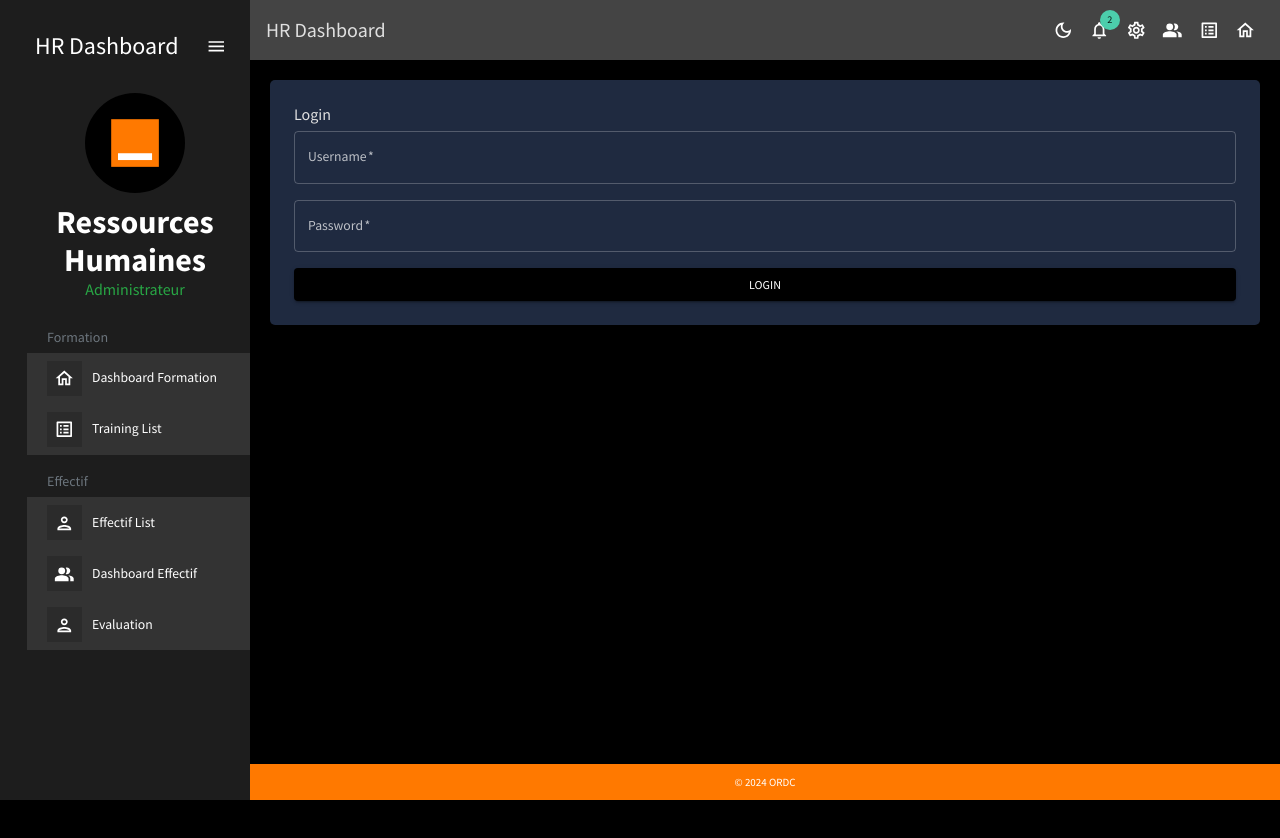
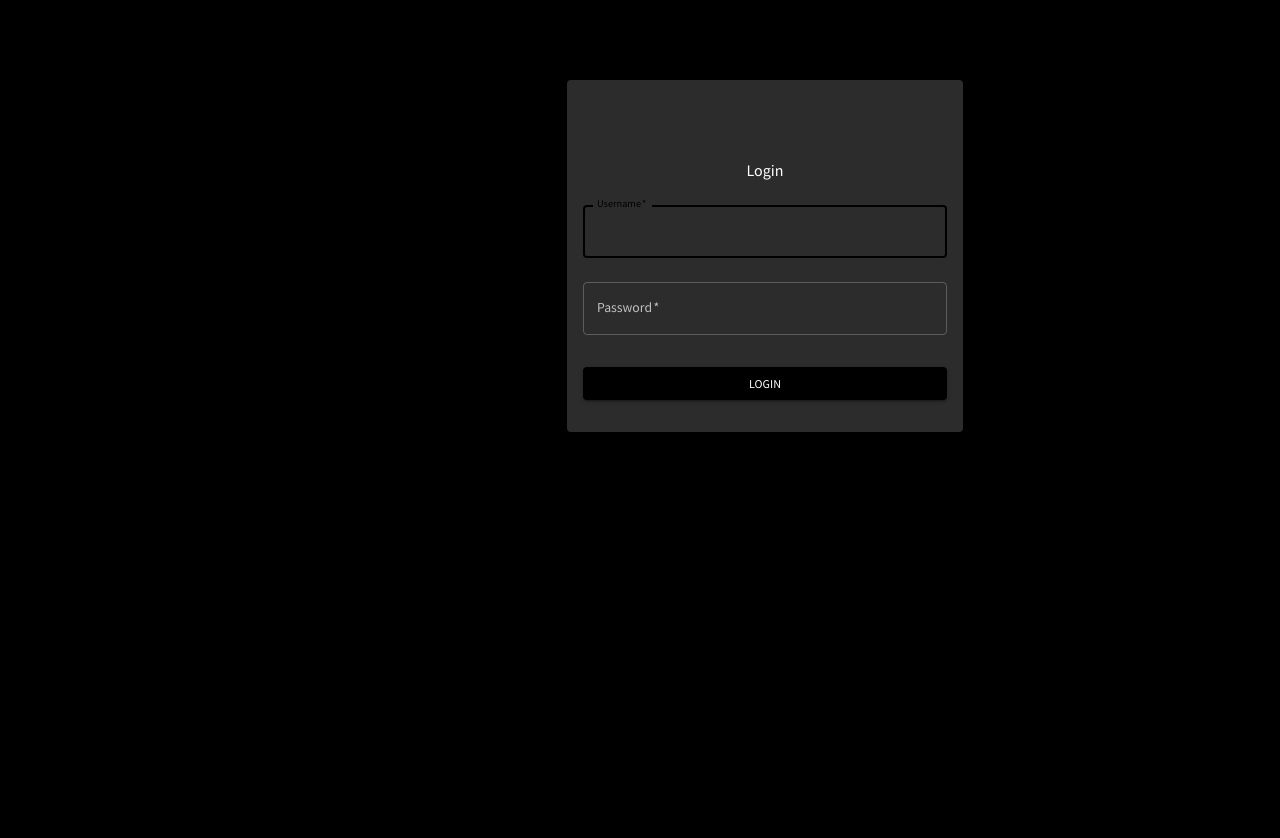
Before and after one commit to divineago/tempOrangeFront, a React (Create React App) app: page /login in a window 1280 px wide. Shown: the top 838 px of the page. Built offline with nearby package versions, Linux system fonts and the light colour scheme.

Commit message:
AJOUT DU lOGIN

```diff
--- a/package.json
+++ b/package.json
@@ -25,13 +25,16 @@
     "@testing-library/react": "^13.3.0",
     "@testing-library/user-event": "^13.5.0",
     "chart.js": "^3.9.1",
+    "emailjs-com": "^3.2.0",
     "file-saver": "^2.0.5",
     "formik": "^2.2.9",
     "moment": "^2.30.1",
+    "nodemailer": "^6.9.14",
     "react": "^18.2.0",
     "react-big-calendar": "^1.13.0",
     "react-chartjs-2": "^4.3.1",
     "react-dom": "^18.2.0",
+    "react-otp-input": "^3.1.1",
     "react-pro-sidebar": "^0.7.1",
     "react-redux": "^8.0.2",
     "react-router-dom": "^6.3.0",
--- a/src/App.js
+++ b/src/App.js
@@ -1,8 +1,7 @@
-// src/App.js
-import React from 'react';
+import React, { useState } from 'react';
 import { ThemeProvider, CssBaseline } from '@mui/material';
 import { ColorModeContext, useMode } from './theme';
-import { Routes, Route } from 'react-router-dom';
+import { Routes, Route, Navigate } from 'react-router-dom';
 import Sidebar from './scenes/global/Sidebar';
 import Topbar from './scenes/global/Topbar';
 import TrainingForm from './scenes/training/TrainingForm';
@@ -15,7 +14,7 @@ import FormComponent from './scenes/Form/FormComponent';
 import NotificationIcon from './scenes/Form/NotificationIcon';
 import NotificationPopup from './scenes/Form/NotificationPopup';
 import AdminView from './scenes/User/AdminView';
-import LoginForm from './scenes/User/LoginForm';
+import Login from './scenes/User/Login';
 import SignUpForm from './scenes/User/SignupForm';
 import EvaluationForm from './scenes/training/Evaluation';
 import TrainingCalendar from './scenes/training/TrainingCalendar';
@@ -24,32 +23,34 @@ import './index.css'; // Assurez-vous d'importer le fichier de styles
 
 function App() {
   const [theme, colorMode] = useMode();
+  const [isAuthenticated, setIsAuthenticated] = useState(false);
 
   return (
     <ColorModeContext.Provider value={colorMode}>
       <ThemeProvider theme={theme}>
         <CssBaseline />
         <div className="app">
-          <Sidebar />
+          {isAuthenticated && <Sidebar />}
           <main className="content">
-            <Topbar />
+            {isAuthenticated && <Topbar />}
             <div className="main-content">
               <Routes>
-              <Route path="/trainingform" element={<TrainingForm />} />
-              <Route path="/trainingform" element={<FormComponent />} />
-              <Route path="/trainingprogress" element={<TrainingProgress />} />
-              <Route path="/effectiflist" element={<EffectifList />} />
-              <Route path="/traininglist" element={<TrainingList />} />
-              <Route path="/effectifdashboard" element={<EffectifDashboard />} />
-              <Route path="/trainingdashboard" element={<TrainingDashboard />} />
-              <Route path="/register" element={<RegistrationForm />} />
-              <Route path="/notificationicon" element={<NotificationIcon />} />
-              <Route path="/notificationpopup" element={<NotificationPopup />} />
-              <Route path="/evaluation" element={<EvaluationForm />} />
-              <Route path="/calendar" element={<TrainingCalendar />} />
-              <Route path="/login" element={<LoginForm />} />
-              <Route path="/signup" element={<SignUpForm />} />
-              <Route path="/admin" element={<AdminView />} />
+                <Route path="/login" element={<Login setIsAuthenticated={setIsAuthenticated} />} />
+                <Route path="/signup" element={<SignUpForm />} />
+                <Route path="/" element={isAuthenticated ? <TrainingDashboard /> : <Navigate to="/login" />} />
+                <Route path="/trainingform" element={isAuthenticated ? <TrainingForm /> : <Navigate to="/login" />} />
+                <Route path="/trainingform" element={isAuthenticated ? <FormComponent /> : <Navigate to="/login" />} />
+                <Route path="/trainingprogress" element={isAuthenticated ? <TrainingProgress /> : <Navigate to="/login" />} />
+                <Route path="/effectiflist" element={isAuthenticated ? <EffectifList /> : <Navigate to="/login" />} />
+                <Route path="/traininglist" element={isAuthenticated ? <TrainingList /> : <Navigate to="/login" />} />
+                <Route path="/effectifdashboard" element={isAuthenticated ? <EffectifDashboard /> : <Navigate to="/login" />} />
+                <Route path="/trainingdashboard" element={isAuthenticated ? <TrainingDashboard /> : <Navigate to="/login" />} />
+                <Route path="/register" element={isAuthenticated ? <RegistrationForm /> : <Navigate to="/login" />} />
+                <Route path="/notificationicon" element={isAuthenticated ? <NotificationIcon /> : <Navigate to="/login" />} />
+                <Route path="/notificationpopup" element={isAuthenticated ? <NotificationPopup /> : <Navigate to="/login" />} />
+                <Route path="/evaluation" element={isAuthenticated ? <EvaluationForm /> : <Navigate to="/login" />} />
+                <Route path="/calendar" element={isAuthenticated ? <TrainingCalendar /> : <Navigate to="/login" />} />
+                <Route path="/admin" element={isAuthenticated ? <AdminView /> : <Navigate to="/login" />} />
               </Routes>
             </div>
           </main>
--- /dev/null
+++ b/src/scenes/User/Login.jsx
@@ -0,0 +1,78 @@
+import React, { useState } from 'react';
+import { useNavigate } from 'react-router-dom';
+import { Box, TextField, Button, Typography, Container, Paper } from '@mui/material';
+
+const Login = ({ setIsAuthenticated }) => {
+  const [credentials, setCredentials] = useState({ username: '', password: '' });
+  const navigate = useNavigate();
+
+  const handleChange = (e) => {
+    const { name, value } = e.target;
+    setCredentials({ ...credentials, [name]: value });
+  };
+
+  const handleSubmit = (e) => {
+    e.preventDefault();
+    console.log('Submitted credentials:', credentials); // Ajoutez un log pour déboguer
+
+    // Simple check to simulate authentication
+    if (credentials.username === 'admin' && credentials.password === 'admin') {
+      console.log('Authentication successful'); // Log success
+      setIsAuthenticated(true);
+      navigate('/');
+    } else {
+      console.log('Authentication failed'); // Log failure
+      alert('Invalid username or password');
+    }
+  };
+
+  return (
+    <Container component="main" maxWidth="xs">
+      <Paper elevation={6} sx={{ padding: 2 }}>
+        <Box
+          sx={{
+            marginTop: 8,
+            display: 'flex',
+            flexDirection: 'column',
+            alignItems: 'center',
+          }}
+        >
+          <Typography component="h1" variant="h5">
+            Login
+          </Typography>
+          <Box component="form" onSubmit={handleSubmit} sx={{ mt: 1 }}>
+            <TextField
+              margin="normal"
+              required
+              fullWidth
+              id="username"
+              label="Username"
+              name="username"
+              autoComplete="username"
+              autoFocus
+              value={credentials.username}
+              onChange={handleChange}
+            />
+            <TextField
+              margin="normal"
+              required
+              fullWidth
+              name="password"
+              label="Password"
+              type="password"
+              id="password"
+              autoComplete="current-password"
+              value={credentials.password}
+              onChange={handleChange}
+            />
+            <Button type="submit" fullWidth variant="contained" sx={{ mt: 3, mb: 2 }}>
+              Login
+            </Button>
+          </Box>
+        </Box>
+      </Paper>
+    </Container>
+  );
+};
+
+export default Login;
--- a/src/scenes/global/Sidebar.jsx
+++ b/src/scenes/global/Sidebar.jsx
@@ -1,13 +1,14 @@
-import React, { useState } from "react";
-import { ProSidebar, Menu, MenuItem } from "react-pro-sidebar";
-import { Box, IconButton, Typography } from "@mui/material";
-import { Link } from "react-router-dom";
-import "react-pro-sidebar/dist/css/styles.css";
-import HomeOutlinedIcon from "@mui/icons-material/HomeOutlined";
-import PersonOutlinedIcon from "@mui/icons-material/PersonOutlined";
-import MenuOutlinedIcon from "@mui/icons-material/MenuOutlined";
-import ListAltIcon from "@mui/icons-material/ListAlt";
-import PeopleAltIcon from "@mui/icons-material/PeopleAlt";
+import React, { useState } from 'react';
+import { ProSidebar, Menu, MenuItem } from 'react-pro-sidebar';
+import { Box, IconButton, Typography, Modal } from '@mui/material';
+import { Link } from 'react-router-dom';
+import 'react-pro-sidebar/dist/css/styles.css';
+import HomeOutlinedIcon from '@mui/icons-material/HomeOutlined';
+import PersonOutlinedIcon from '@mui/icons-material/PersonOutlined';
+import MenuOutlinedIcon from '@mui/icons-material/MenuOutlined';
+import ListAltIcon from '@mui/icons-material/ListAlt';
+import PeopleAltIcon from '@mui/icons-material/PeopleAlt';
+import Login from '../User/Login'; // Assurez-vous que le chemin vers le fichier Login est correct
 
 const Item = ({ title, to, icon, selected, setSelected }) => {
   return (
@@ -16,7 +17,7 @@ const Item = ({ title, to, icon, selected, setSelected }) => {
       className="menu-item-hover"
       onClick={() => setSelected(title)}
       icon={icon}
-      style={{ color: "#fff", background: "#333" }} // Fixed style
+      style={{ color: '#fff', background: 'none' }} // Removed shadow
     >
       <Typography>{title}</Typography>
       <Link to={to} />
@@ -24,25 +25,35 @@ const Item = ({ title, to, icon, selected, setSelected }) => {
   );
 };
 
-const Sidebar = () => {
+const Sidebar = ({ user }) => {
   const [isCollapsed, setIsCollapsed] = useState(false);
-  const [selected, setSelected] = useState("Dashboard");
+  const [selected, setSelected] = useState('Dashboard');
+  const [openLogin, setOpenLogin] = useState(false); // État pour gérer l'ouverture du formulaire de connexion
+  const [isAuthenticated, setIsAuthenticated] = useState(false); // État pour gérer l'authentification
 
   const toggleSidebar = () => {
     setIsCollapsed(!isCollapsed);
+  };
+
+  const handleOpenLogin = () => {
+    setOpenLogin(true);
+  };
+
+  const handleCloseLogin = () => {
+    setOpenLogin(false);
   };
 
   return (
     <Box className="sidebar">
       <ProSidebar collapsed={isCollapsed}>
         <Menu iconShape="square">
-          {/* LOGO AND MENU ICON */}
           <MenuItem
             onClick={toggleSidebar}
             icon={isCollapsed ? <MenuOutlinedIcon /> : undefined}
             style={{
-              margin: "10px 0 20px 0",
-              color: "#007BFF", // Fixed color
+              margin: '10px 0 20px 0',
+              color: '#007BFF', // Fixed color
+              background: 'none', // Remove background on click
             }}
           >
             {!isCollapsed && (
@@ -55,14 +66,14 @@ const Sidebar = () => {
                 <Typography variant="h3" color="#fff">
                   HR Dashboard
                 </Typography>
-                <IconButton onClick={toggleSidebar}>
+                <IconButton onClick={toggleSidebar} style={{ color: '#fff' }}>
                   <MenuOutlinedIcon />
                 </IconButton>
               </Box>
             )}
           </MenuItem>
 
-          {!isCollapsed && (
+          {!isCollapsed && user && (
             <Box mb="25px">
               <Box display="flex" justifyContent="center" alignItems="center">
                 <img
@@ -70,7 +81,7 @@ const Sidebar = () => {
                   width="100px"
                   height="100px"
                   src={`${process.env.PUBLIC_URL}/assets/Ordc.png`}
-                  style={{ cursor: "pointer", borderRadius: "50%" }}
+                  style={{ cursor: 'pointer', borderRadius: '50%' }}
                 />
               </Box>
               <Box textAlign="center">
@@ -78,29 +89,36 @@ const Sidebar = () => {
                   variant="h2"
                   color="#fff"
                   fontWeight="bold"
-                  sx={{ m: "10px 0 0 0" }}
+                  sx={{ m: '10px 0 0 0' }}
                 >
-                  Ressources Humaines
+                  {user.name}
                 </Typography>
                 <Typography variant="h5" color="#28A745">
-                  Administrateur
+                  {user.role}
                 </Typography>
               </Box>
             </Box>
           )}
 
-          <Box paddingLeft={isCollapsed ? undefined : "10%"}>
+          <Box paddingLeft={isCollapsed ? undefined : '10%'}>
             <Typography
               variant="h6"
               color="#6C757D"
-              sx={{ m: "15px 0 5px 20px" }}
+              sx={{ m: '15px 0 5px 20px' }}
             >
               Formation
             </Typography>
             <Item
+              title="Home"
+              to="/login"
+              icon={<HomeOutlinedIcon />}
+              selected={selected}
+              setSelected={setSelected}
+            />
+            <Item
               title="Dashboard Formation"
               to="/trainingdashboard"
-              icon={<HomeOutlinedIcon />}
+              icon={<ListAltIcon />}
               selected={selected}
               setSelected={setSelected}
             />
@@ -114,7 +132,7 @@ const Sidebar = () => {
             <Typography
               variant="h6"
               color="#6C757D"
-              sx={{ m: "15px 0 5px 20px" }}
+              sx={{ m: '15px 0 5px 20px' }}
             >
               Effectif
             </Typography>
@@ -139,10 +157,38 @@ const Sidebar = () => {
               selected={selected}
               setSelected={setSelected}
             />
+            {!isAuthenticated && (
+              <MenuItem onClick={handleOpenLogin} icon={<PersonOutlinedIcon />}>
+                <Typography>Login</Typography>
+              </MenuItem>
+            )}
           </Box>
         </Menu>
       </ProSidebar>
       <Box className="footer">&copy; {new Date().getFullYear()} ORDC</Box>
+
+      <Modal
+        open={openLogin}
+        onClose={handleCloseLogin}
+        aria-labelledby="modal-modal-title"
+        aria-describedby="modal-modal-description"
+      >
+        <Box
+          sx={{
+            position: 'absolute',
+            top: '50%',
+            left: '50%',
+            transform: 'translate(-50%, -50%)',
+            width: 400,
+            bgcolor: 'background.paper',
+            border: '2px solid #000',
+            boxShadow: 24,
+            p: 4,
+          }}
+        >
+          <Login setIsAuthenticated={setIsAuthenticated} />
+        </Box>
+      </Modal>
     </Box>
   );
 };
```
Also changed, not shown: src/index.css (+9 -0 lines), 1 other file (tests, documents, lock files or other folders).
